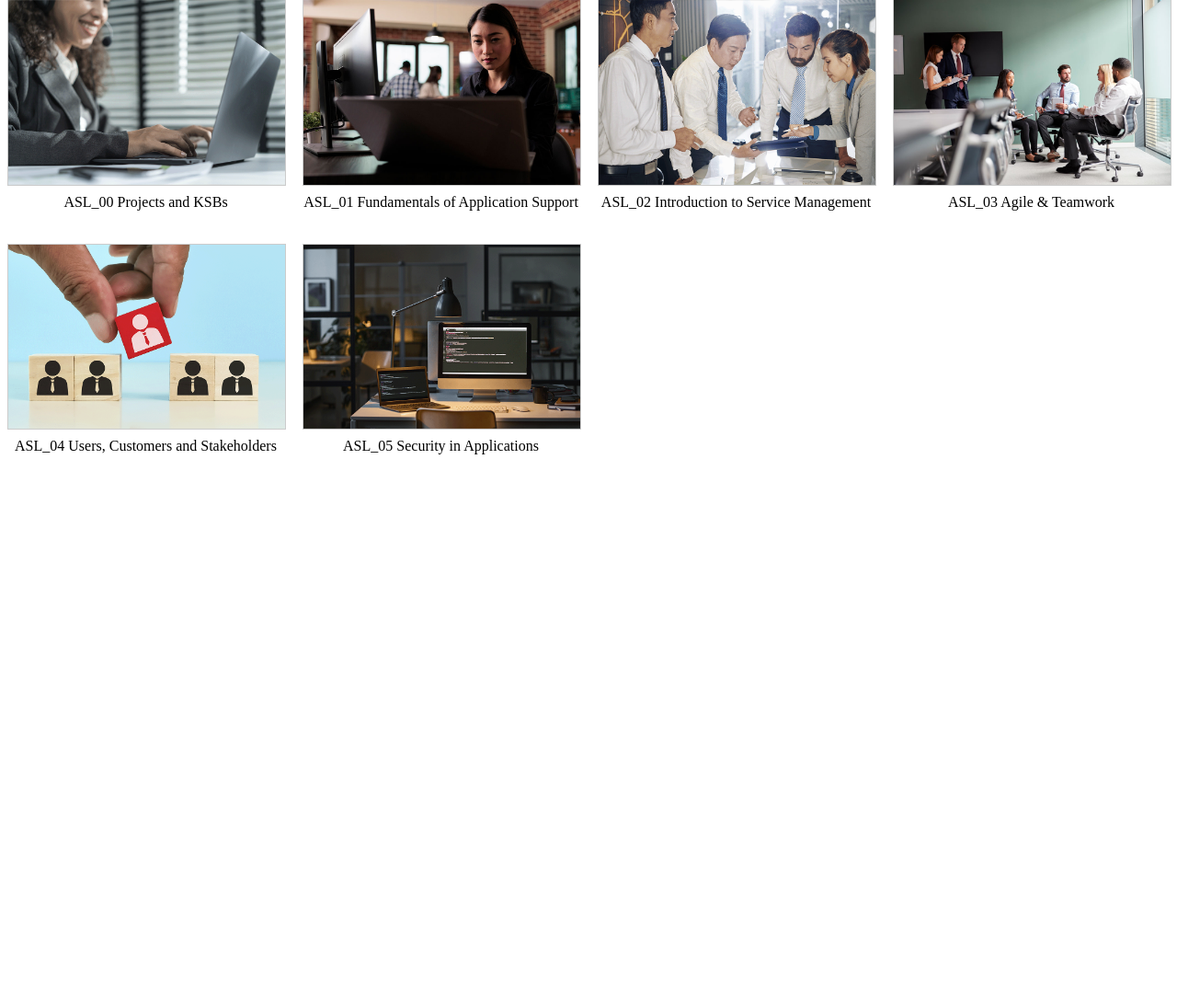
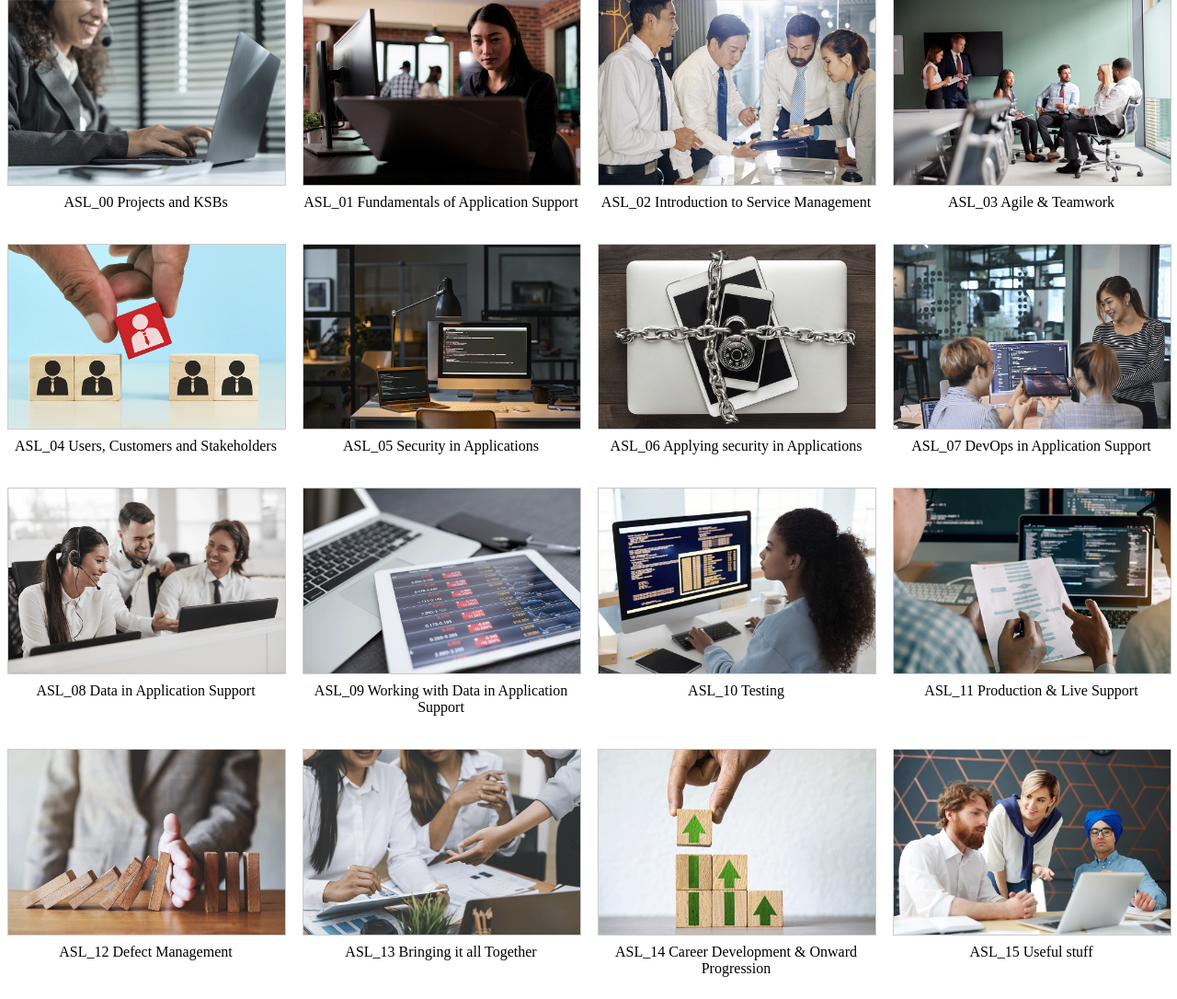
Before and after one commit to CrtAnton/Learn-Python-Website, a Flask app: page /download_page in a window 1280 px wide. Shown: the part 81-1167 px from the top of the page at 92% size. Before the commit the page ends 575 px from the top, so only its background shows below. Run offline with Flask 3, Linux system fonts and the light colour scheme.

Commit message:
added all download pages

```diff
--- a/Website_code/templates/download_page.html
+++ b/Website_code/templates/download_page.html
@@ -43,6 +43,67 @@
             </a>
             <p>ASL_05 Security in Applications</p>
         </div>
+        <div class="grid-item">
+            <a href="{{ url_for('views.asl06_download_page') }}">
+                <img src="{{ url_for('static', filename='images/ASL_06.png') }}" alt="ASL_06">
+            </a>
+            <p>ASL_06 Applying security in Applications</p>
+        </div>
+        <div class="grid-item">
+            <a href="{{ url_for('views.asl07_download_page') }}">
+                <img src="{{ url_for('static', filename='images/ASL_07.png') }}" alt="ASL_07">
+            </a>
+            <p>ASL_07 DevOps in Application Support</p>
+        </div>
+        <div class="grid-item">
+            <a href="{{ url_for('views.asl08_download_page') }}">
+                <img src="{{ url_for('static', filename='images/ASL_08.png') }}" alt="ASL_08">
+            </a>
+            <p>ASL_08 Data in Application Support</p>
+        </div>
+        <div class="grid-item">
+            <a href="{{ url_for('views.asl09_download_page') }}">
+                <img src="{{ url_for('static', filename='images/ASL_09.png') }}" alt="ASL_09">
+            </a>
+            <p>ASL_09 Working with Data in Application Support</p>
+        </div>
+        <div class="grid-item">
+            <a href="{{ url_for('views.asl10_download_page') }}">
+                <img src="{{ url_for('static', filename='images/ASL_10.png') }}" alt="ASL_10">
+            </a>
+            <p>ASL_10 Testing</p>
+        </div>
+        <div class="grid-item">
+            <a href="{{ url_for('views.asl11_download_page') }}">
+                <img src="{{ url_for('static', filename='images/ASL_11.jpg') }}" alt="ASL_11">
+            </a>
+            <p>ASL_11 Production & Live Support</p>
+        </div>
+        <div class="grid-item">
+            <a href="{{ url_for('views.asl12_download_page') }}">
+                <img src="{{ url_for('static', filename='images/ASL_12.png') }}" alt="ASL_12">
+            </a>
+            <p>ASL_12 Defect Management</p>
+        </div>
+        <div class="grid-item">
+            <a href="{{ url_for('views.asl13_download_page') }}">
+                <img src="{{ url_for('static', filename='images/ASL_13.png') }}" alt="ASL_13">
+            </a>
+            <p>ASL_13 Bringing it all Together</p>
+        </div>
+        <div class="grid-item">
+            <a href="{{ url_for('views.asl14_download_page') }}">
+                <img src="{{ url_for('static', filename='images/ASL_14.png') }}" alt="ASL_14">
+            </a>
+            <p>ASL_14 Career Development & Onward Progression</p>
+        </div>
+        <div class="grid-item">
+            <a href="{{ url_for('views.asl15_download_page') }}">
+                <img src="{{ url_for('static', filename='images/ASL_15.jpg') }}" alt="ASL_15">
+            </a>
+            <p>ASL_15 Useful stuff</p>
+        </div>
+        </div>
     </div>
 </body>
 </html>
--- a/Website_code/views.py
+++ b/Website_code/views.py
@@ -99,3 +99,43 @@ def asl04_download_page():
 @views.route("/download/asl05")
 def asl05_download_page():
     return render_template("download_pages/asl05_download_page.html")
+
+@views.route("/download/asl06")
+def asl06_download_page():
+    return render_template("download_pages/asl06_download_page.html")
+
+@views.route("/download/asl07")
+def asl07_download_page():
+    return render_template("download_pages/asl07_download_page.html")
+
+@views.route("/download/asl08")
+def asl08_download_page():
+    return render_template("download_pages/asl08_download_page.html")
+
+@views.route("/download/asl09")
+def asl09_download_page():
+    return render_template("download_pages/asl09_download_page.html")
+
+@views.route("/download/asl10")
+def asl10_download_page():
+    return render_template("download_pages/asl10_download_page.html")
+
+@views.route("/download/asl11")
+def asl11_download_page():
+    return render_template("download_pages/asl11_download_page.html")
+
+@views.route("/download/asl12")
+def asl12_download_page():
+    return render_template("download_pages/asl12_download_page.html")
+
+@views.route("/download/asl13")
+def asl13_download_page():
+    return render_template("download_pages/asl13_download_page.html")
+
+@views.route("/download/asl14")
+def asl14_download_page():
+    return render_template("download_pages/asl14_download_page.html")
+
+@views.route("/download/asl15")
+def asl15_download_page():
+    return render_template("download_pages/asl15_download_page.html")
```
